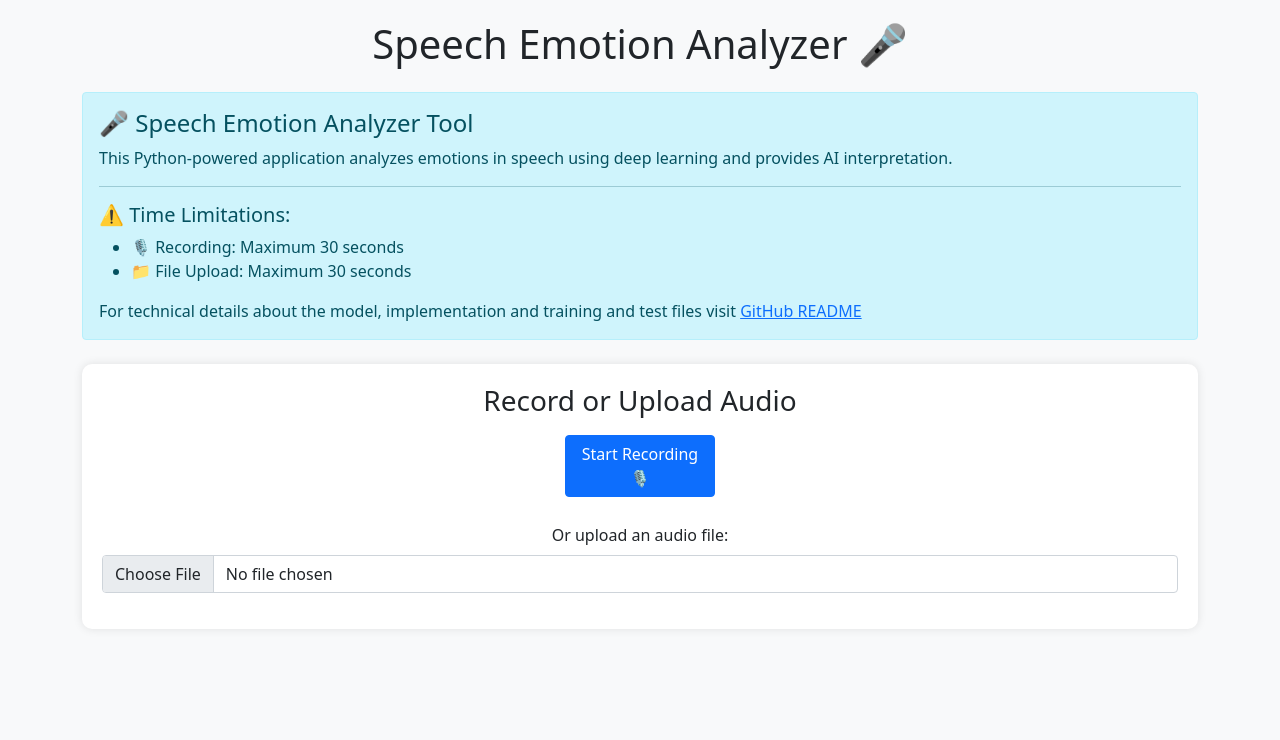
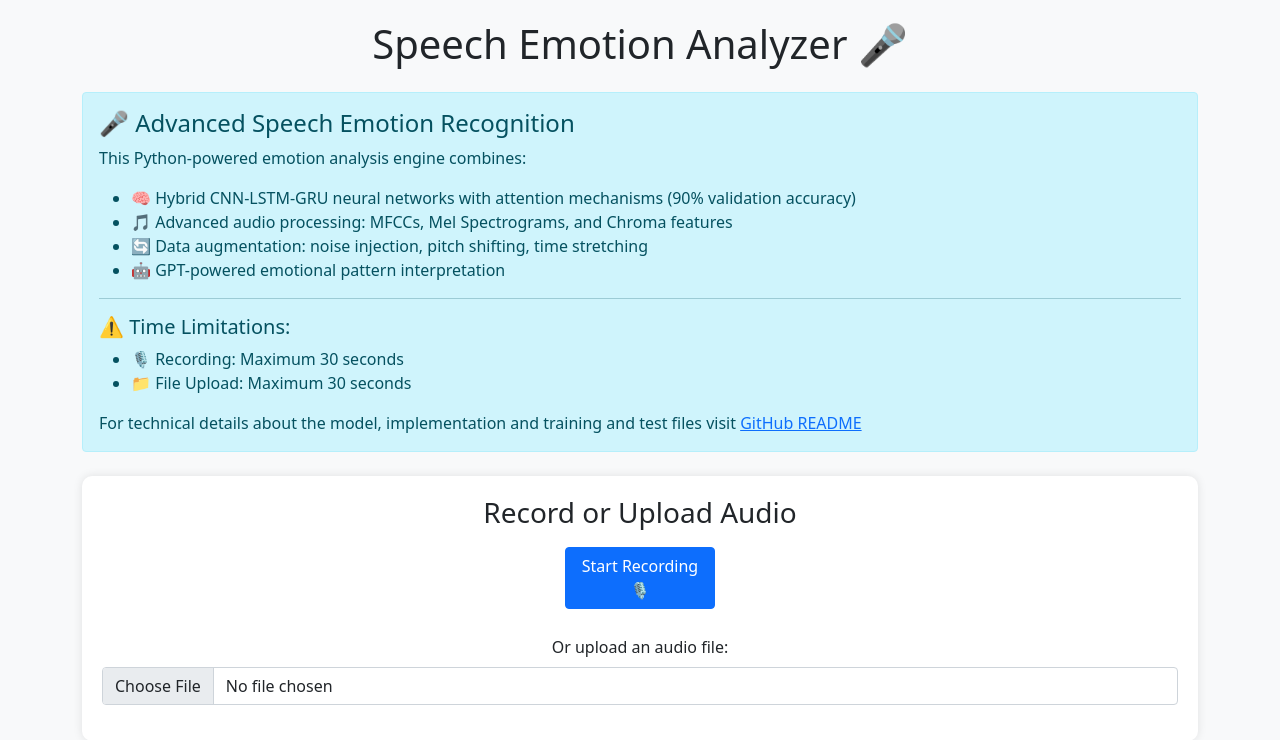
Before and after one commit to StephenJudeD/ser_upload_deep_learning_llm, a Flask app: page / in a window 1280 px wide. Shown: the top 740 px of the page. Run offline with Flask 3, Linux system fonts and the light colour scheme; parts of the project's set-up code (start-up, migrations or seed data) failed here and were passed over; some libraries are stand-ins or nearby versions.

Commit message:
Update index.html

```diff
--- a/templates/index.html
+++ b/templates/index.html
@@ -49,8 +49,14 @@
         <h1 class="text-center mb-4">Speech Emotion Analyzer 🎤</h1>
 
         <div class="alert alert-info mb-4" role="alert">
-            <h4 class="alert-heading">🎤 Speech Emotion Analyzer Tool</h4>
-            <p>This Python-powered application analyzes emotions in speech using deep learning and provides AI interpretation.</p>
+            <h4 class="alert-heading">🎤 Advanced Speech Emotion Recognition</h4>
+            <p>This Python-powered emotion analysis engine combines:</p>
+            <ul>
+                <li>🧠 Hybrid CNN-LSTM-GRU neural networks with attention mechanisms (90% validation accuracy)</li>
+                <li>🎵 Advanced audio processing: MFCCs, Mel Spectrograms, and Chroma features</li>
+                <li>🔄 Data augmentation: noise injection, pitch shifting, time stretching</li>
+                <li>🤖 GPT-powered emotional pattern interpretation</li>
+            </ul>
 
             <hr>
             <h5>⚠️ Time Limitations:</h5>
```
